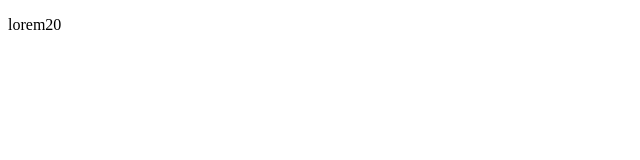
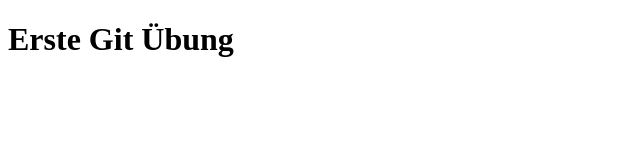
Before and after one commit to Frankman111/Webtest, a plain HTML site: page index.html in a window 1280 px wide. Shown: the whole page, without its empty margins (0-640 px from the left). Drawn offline with Linux system fonts and the light colour scheme.

Commit message:
header finish

```diff
--- a/index.html
+++ b/index.html
@@ -5,8 +5,8 @@
     <title>Testdatei</title>
 </head>
 <body>
-  <p>
-    lorem20
-  </p>
+  <header>
+      <h1>Erste Git Übung</h1>
+  </header>
 </body>
 </html>
```
